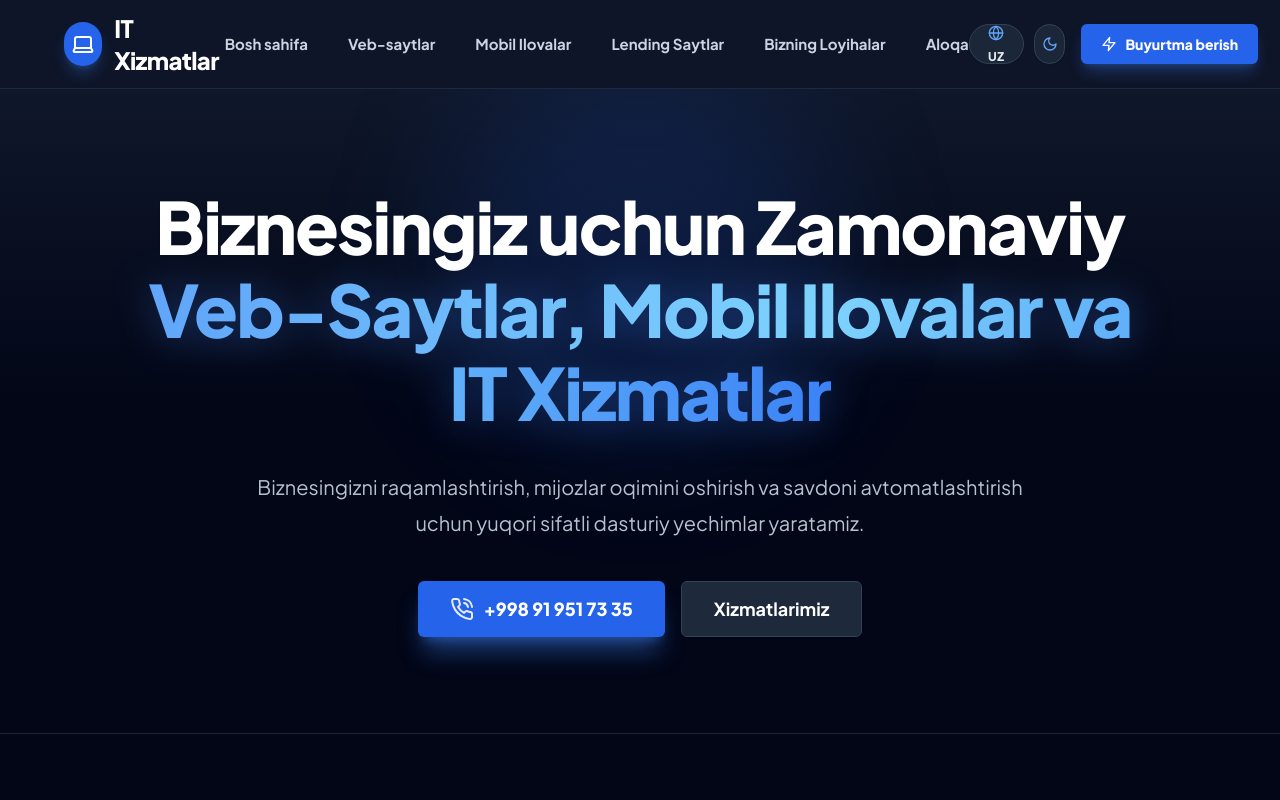
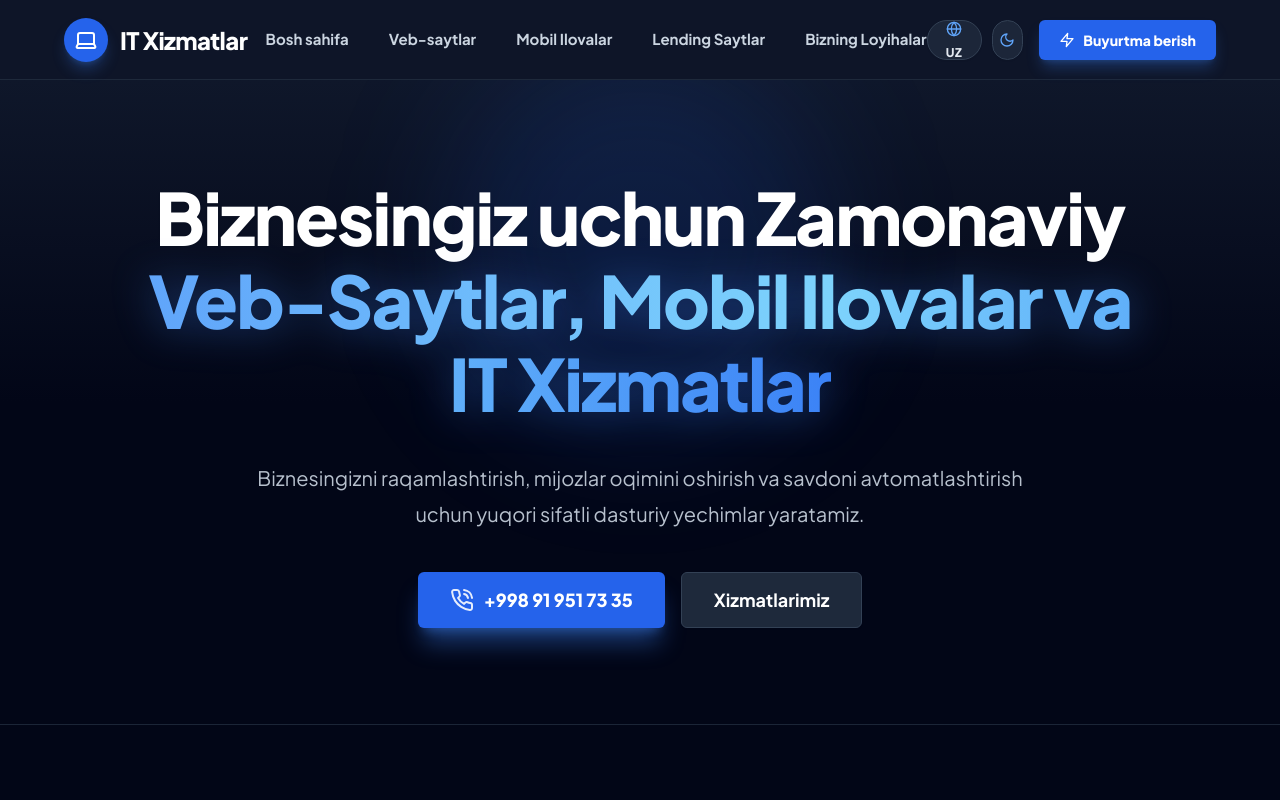
Before and after one commit to jumaqulovyashnar/IT-xizmatlari., a Next.js app in the folder frontend/: page / in a window 1280 px wide. Shown: the top 800 px of the page. Built offline with nearby package versions, Linux system fonts and the light colour scheme.

Commit message:
fix(ui): remove 'Aloqa' nav item from navbar

```diff
--- a/frontend/src/app/page.tsx
+++ b/frontend/src/app/page.tsx
@@ -87,14 +87,6 @@ export default function HomePage() {
                 className="relative py-2.5 text-slate-300 hover:text-white transition-colors duration-200 after:content-[''] after:absolute after:bottom-0 after:left-0 after:w-0 hover:after:w-full after:h-0.5 after:bg-blue-500 after:transition-all after:duration-300"
               >
                 {t.nav.projects}
-              </a>
-            </li>
-            <li>
-              <a
-                href="tel:+998919517335"
-                className="relative py-2.5 text-slate-300 hover:text-white transition-colors duration-200 after:content-[''] after:absolute after:bottom-0 after:left-0 after:w-0 hover:after:w-full after:h-0.5 after:bg-blue-500 after:transition-all after:duration-300"
-              >
-                {t.nav.contact}
               </a>
             </li>
           </ul>
```
